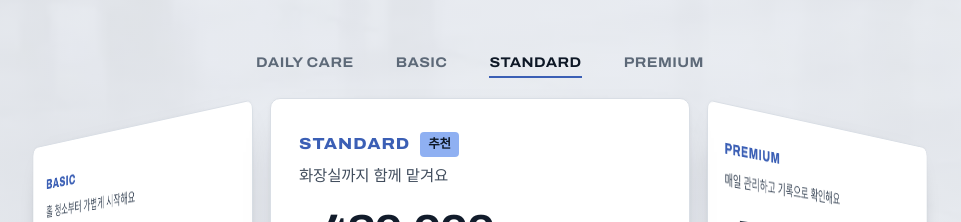
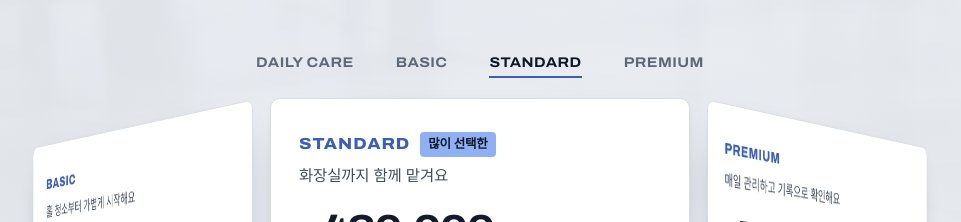
Before and after one commit to nbh0000/dtcleanworks-preview, a plain HTML site: page index.html in a window 1280 px wide. Shown: the part 3400-3622 px from the top of the page, without its empty margins (160-1121 px from the left). Drawn offline with Linux system fonts and the light colour scheme; a web font is replaced by a local one.

Commit message:
STANDARD 표시 문구 변경

```diff
--- a/index.html
+++ b/index.html
@@ -1018,7 +1018,7 @@ button { font: inherit; color: inherit; background: none; border: 0; padding: 0;
         <div class="plan-head">
           <div class="plan-top">
             <h3 class="plan-name" lang="en">STANDARD</h3>
-            <span class="plan-badge">추천</span>
+            <span class="plan-badge">많이 선택한</span>
           </div>
           <p class="plan-tagline">화장실까지 함께 맡겨요</p>
           <p class="plan-price"><span class="plan-unit">월</span> <strong>420,000</strong><span class="plan-won">원~</span> <span class="plan-vat">부가세 별도</span></p>
```
